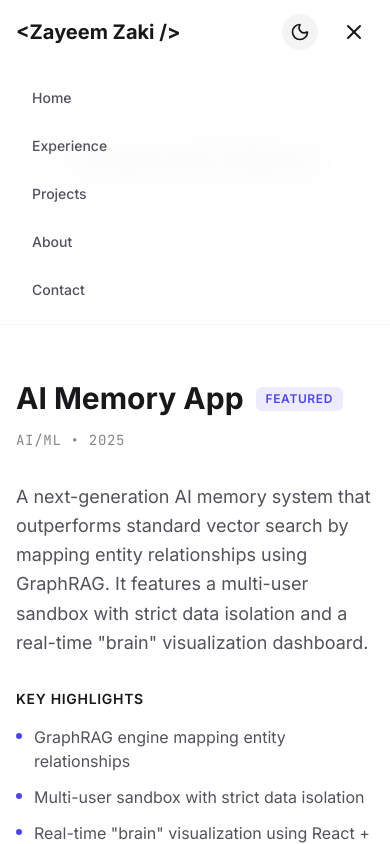
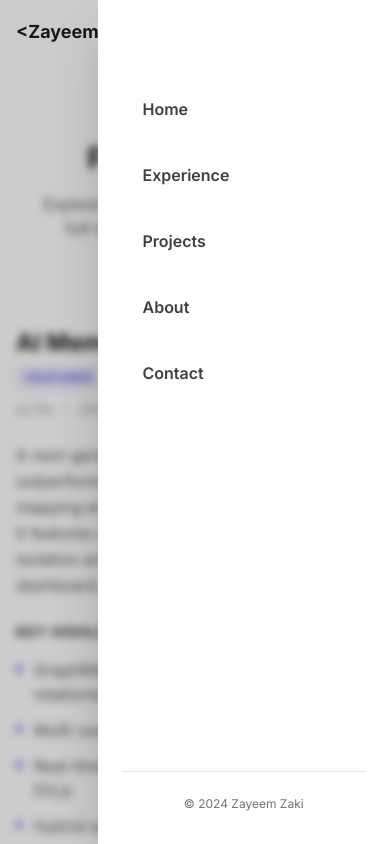
Before and after one commit to zayeemZaki/my-portfolio, a React (Vite) app: page /projects in a window 390 px wide. Both pictures are taken after a click on the button 354 px from the left and 32 px from the top of the page. Shown: the top 844 px of the page. Built offline with nearby package versions, Linux system fonts and the light colour scheme.

Commit message:
make portfolio fully mobile responsive with cool hamburger menu

```diff
--- a/src/components/Footer.tsx
+++ b/src/components/Footer.tsx
@@ -14,11 +14,11 @@ const Footer = () => {
 
   return (
     <footer className="bg-zinc-50 dark:bg-zinc-900/50 border-t border-zinc-100 dark:border-zinc-800 transition-colors duration-300">
-      <div className="max-w-7xl mx-auto px-4 sm:px-6 lg:px-8 py-12">
-        <div className="grid grid-cols-1 md:grid-cols-3 gap-8">
+      <div className="max-w-7xl mx-auto px-4 sm:px-6 lg:px-8 py-10 sm:py-12">
+        <div className="grid grid-cols-1 sm:grid-cols-2 md:grid-cols-3 gap-8 sm:gap-6">
           {/* Brand */}
-          <div className="space-y-4">
-            <h3 className="text-xl font-bold bg-gradient-to-r from-indigo-600 to-indigo-400 dark:from-indigo-400 dark:to-indigo-300 bg-clip-text text-transparent">
+          <div className="space-y-3 sm:space-y-4 text-center sm:text-left">
+            <h3 className="text-lg sm:text-xl font-bold bg-gradient-to-r from-indigo-600 to-indigo-400 dark:from-indigo-400 dark:to-indigo-300 bg-clip-text text-transparent">
               {personalInfo.name}
             </h3>
             <p className="text-zinc-600 dark:text-zinc-400 text-sm">
@@ -30,7 +30,7 @@ const Footer = () => {
           </div>
 
           {/* Quick Links */}
-          <div className="space-y-4">
+          <div className="space-y-3 sm:space-y-4 text-center sm:text-left">
             <h4 className="text-sm font-semibold text-zinc-900 dark:text-zinc-50 uppercase tracking-wider">
               Quick Links
             </h4>
@@ -59,11 +59,11 @@ const Footer = () => {
           </div>
 
           {/* Social Links */}
-          <div className="space-y-4">
+          <div className="space-y-3 sm:space-y-4 text-center sm:text-left">
             <h4 className="text-sm font-semibold text-zinc-900 dark:text-zinc-50 uppercase tracking-wider">
               Connect
             </h4>
-            <div className="flex space-x-4">
+            <div className="flex justify-center sm:justify-start space-x-3 sm:space-x-4">
               {personalInfo.socialLinks.map((social) => {
                 const Icon = iconMap[social.icon.toLowerCase()] || Mail;
                 return (
@@ -82,7 +82,7 @@ const Footer = () => {
             </div>
             <a
               href={`mailto:${personalInfo.email}`}
-              className="text-zinc-600 dark:text-zinc-400 hover:text-indigo-600 dark:hover:text-indigo-400 text-sm transition-colors block"
+              className="text-zinc-600 dark:text-zinc-400 hover:text-indigo-600 dark:hover:text-indigo-400 text-sm transition-colors block break-all"
             >
               {personalInfo.email}
             </a>
@@ -90,9 +90,9 @@ const Footer = () => {
         </div>
 
         {/* Bottom Bar */}
-        <div className="mt-12 pt-8 border-t border-zinc-200 dark:border-zinc-800">
-          <div className="flex flex-col md:flex-row justify-between items-center space-y-4 md:space-y-0">
-            <p className="text-zinc-500 dark:text-zinc-500 text-sm flex items-center">
+        <div className="mt-10 sm:mt-12 pt-6 sm:pt-8 border-t border-zinc-200 dark:border-zinc-800">
+          <div className="flex flex-col md:flex-row justify-between items-center space-y-3 md:space-y-0">
+            <p className="text-zinc-500 dark:text-zinc-500 text-xs sm:text-sm text-center md:text-left">
               © {currentYear} {personalInfo.name}. Built with Tailwind CSS and React
             </p>
           </div>
--- a/src/components/Navbar.tsx
+++ b/src/components/Navbar.tsx
@@ -1,6 +1,6 @@
 import { useState, useEffect } from 'react';
 import { Link, useNavigate } from 'react-router-dom';
-import { Menu, X, Sun, Moon } from 'lucide-react';
+import { Sun, Moon } from 'lucide-react';
 import { motion, AnimatePresence } from 'framer-motion';
 import { portfolioData } from '../store/data';
 import { useTheme } from '../context/ThemeContext';
@@ -28,6 +28,18 @@ const Navbar = () => {
     return () => window.removeEventListener('scroll', handleScroll);
   }, []);
 
+  // Lock body scroll when mobile menu is open
+  useEffect(() => {
+    if (isMobileMenuOpen) {
+      document.body.style.overflow = 'hidden';
+    } else {
+      document.body.style.overflow = 'unset';
+    }
+    return () => {
+      document.body.style.overflow = 'unset';
+    };
+  }, [isMobileMenuOpen]);
+
   const handleNavClick = (path: string) => {
     setIsMobileMenuOpen(false);
 
@@ -46,6 +58,7 @@ const Navbar = () => {
   };
 
   return (
+    <>
       <motion.nav
         initial={{ y: -100 }}
         animate={{ y: 0 }}
@@ -59,12 +72,12 @@ const Navbar = () => {
         <div className="max-w-7xl mx-auto px-4 sm:px-6 lg:px-8">
           <div className="flex items-center justify-between h-16">
             {/* Logo */}
-          <Link to="/" className="flex items-center space-x-2 group">
+            <Link to="/" className="flex items-center space-x-2 group z-50">
               <motion.div
                 whileHover={{ scale: 1.05 }}
-              className="text-xl font-bold text-zinc-900 dark:text-zinc-50 group-hover:text-indigo-600 dark:group-hover:text-indigo-400 transition-colors"
+                className="text-lg sm:text-xl font-bold text-zinc-900 dark:text-zinc-50 group-hover:text-indigo-600 dark:group-hover:text-indigo-400 transition-colors"
               >
-              &lt;{portfolioData.personalInfo.name} /&gt;
+                &lt;{portfolioData.personalInfo.name.split(' ')[0]} /&gt;
               </motion.div>
             </Link>
 
@@ -92,51 +105,102 @@ const Navbar = () => {
               </motion.button>
             </div>
 
-          {/* Mobile Menu Button */}
-          <div className="flex items-center gap-4 md:hidden">
+            {/* Mobile Menu Controls */}
+            <div className="flex items-center gap-3 md:hidden z-50">
               <motion.button
                 whileTap={{ scale: 0.9 }}
                 onClick={toggleTheme}
                 className="p-2 rounded-full bg-zinc-100 dark:bg-zinc-800 text-zinc-900 dark:text-zinc-50"
+                aria-label="Toggle theme"
               >
-              {theme === 'dark' ? <Sun size={20} /> : <Moon size={20} />}
+                {theme === 'dark' ? <Sun size={18} /> : <Moon size={18} />}
               </motion.button>
 
+              {/* Animated Hamburger Button */}
               <button
                 onClick={() => setIsMobileMenuOpen(!isMobileMenuOpen)}
-              className="p-2 rounded-lg text-zinc-900 dark:text-zinc-50 hover:bg-zinc-100 dark:hover:bg-zinc-800 transition-colors"
+                className="relative p-2 rounded-lg text-zinc-900 dark:text-zinc-50 hover:bg-zinc-100 dark:hover:bg-zinc-800 transition-colors w-10 h-10 flex items-center justify-center"
+                aria-label="Toggle menu"
               >
-              {isMobileMenuOpen ? <X size={24} /> : <Menu size={24} />}
+                <div className="w-5 h-4 flex flex-col justify-between">
+                  <motion.span
+                    animate={isMobileMenuOpen ? { rotate: 45, y: 6 } : { rotate: 0, y: 0 }}
+                    transition={{ duration: 0.3 }}
+                    className="w-full h-0.5 bg-zinc-900 dark:bg-zinc-50 rounded-full origin-center"
+                  />
+                  <motion.span
+                    animate={isMobileMenuOpen ? { opacity: 0, x: -10 } : { opacity: 1, x: 0 }}
+                    transition={{ duration: 0.2 }}
+                    className="w-full h-0.5 bg-zinc-900 dark:bg-zinc-50 rounded-full"
+                  />
+                  <motion.span
+                    animate={isMobileMenuOpen ? { rotate: -45, y: -6 } : { rotate: 0, y: 0 }}
+                    transition={{ duration: 0.3 }}
+                    className="w-full h-0.5 bg-zinc-900 dark:bg-zinc-50 rounded-full origin-center"
+                  />
+                </div>
               </button>
             </div>
           </div>
         </div>
+      </motion.nav>
 
-      {/* Mobile Menu */}
+      {/* Full-Screen Mobile Menu Overlay */}
       <AnimatePresence>
         {isMobileMenuOpen && (
+          <>
+            {/* Backdrop */}
             <motion.div
-            initial={{ opacity: 0, height: 0 }}
-            animate={{ opacity: 1, height: 'auto' }}
-            exit={{ opacity: 0, height: 0 }}
+              initial={{ opacity: 0 }}
+              animate={{ opacity: 1 }}
+              exit={{ opacity: 0 }}
               transition={{ duration: 0.3 }}
-            className="md:hidden bg-white/95 dark:bg-zinc-950/95 backdrop-blur-lg border-b border-zinc-100 dark:border-zinc-800"
+              onClick={() => setIsMobileMenuOpen(false)}
+              className="fixed inset-0 bg-black/20 dark:bg-black/40 backdrop-blur-sm z-40 md:hidden"
+            />
+
+            {/* Slide-in Menu */}
+            <motion.div
+              initial={{ x: '100%' }}
+              animate={{ x: 0 }}
+              exit={{ x: '100%' }}
+              transition={{ type: 'spring', damping: 30, stiffness: 300 }}
+              className="fixed top-0 right-0 bottom-0 w-[75%] max-w-sm bg-white dark:bg-zinc-900 z-50 md:hidden shadow-2xl"
             >
-            <div className="px-4 py-4 space-y-3">
-              {navLinks.map((link) => (
-                <button
+              <div className="flex flex-col h-full pt-20 pb-8 px-6">
+                {/* Navigation Links */}
+                <nav className="flex-1 space-y-2">
+                  {navLinks.map((link, index) => (
+                    <motion.button
                       key={link.name}
+                      initial={{ opacity: 0, x: 50 }}
+                      animate={{ opacity: 1, x: 0 }}
+                      transition={{ delay: index * 0.1, duration: 0.3 }}
                       onClick={() => handleNavClick(link.path)}
-                  className="block w-full text-left px-4 py-2 rounded-lg text-sm font-medium text-zinc-600 dark:text-zinc-400 hover:bg-zinc-100 dark:hover:bg-zinc-800 hover:text-indigo-600 dark:hover:text-indigo-400 transition-colors"
+                      className="block w-full text-left px-5 py-4 rounded-xl text-base font-semibold text-zinc-700 dark:text-zinc-300 hover:bg-indigo-50 dark:hover:bg-indigo-950/50 hover:text-indigo-600 dark:hover:text-indigo-400 transition-all duration-200 border border-transparent hover:border-indigo-200 dark:hover:border-indigo-800"
                     >
                       {link.name}
-                </button>
+                    </motion.button>
                   ))}
+                </nav>
+
+                {/* Footer */}
+                <motion.div
+                  initial={{ opacity: 0, y: 20 }}
+                  animate={{ opacity: 1, y: 0 }}
+                  transition={{ delay: 0.5 }}
+                  className="pt-6 border-t border-zinc-200 dark:border-zinc-800"
+                >
+                  <p className="text-xs text-zinc-500 dark:text-zinc-400 text-center">
+                    © {new Date().getFullYear()} {portfolioData.personalInfo.name}
+                  </p>
+                </motion.div>
               </div>
             </motion.div>
+          </>
         )}
       </AnimatePresence>
-    </motion.nav>
+    </>
   );
 };
 
--- a/src/components/ProjectModal.tsx
+++ b/src/components/ProjectModal.tsx
@@ -63,11 +63,11 @@ const ProjectModal = ({ project, isOpen, onClose }: ProjectModalProps) => {
               className="relative w-full max-w-5xl max-h-[90vh] bg-white dark:bg-zinc-900 rounded-2xl shadow-2xl flex flex-col border border-zinc-200 dark:border-zinc-800"
             >
               {/* Header */}
-              <div className="flex items-center justify-between px-6 md:px-8 py-5 border-b border-zinc-200 dark:border-zinc-800 bg-white dark:bg-zinc-900 flex-shrink-0">
-                <h2 className="text-2xl md:text-3xl font-bold text-zinc-900 dark:text-zinc-50 pr-4">
+              <div className="flex items-center justify-between px-4 sm:px-6 md:px-8 py-4 sm:py-5 border-b border-zinc-200 dark:border-zinc-800 bg-white dark:bg-zinc-900 flex-shrink-0">
+                <h2 className="text-xl sm:text-2xl md:text-3xl font-bold text-zinc-900 dark:text-zinc-50 pr-2 sm:pr-4 line-clamp-2">
                   {project.title}
                 </h2>
-                <div className="flex items-center gap-2 flex-shrink-0">
+                <div className="flex items-center gap-1 sm:gap-2 flex-shrink-0">
                   {project.liveUrl && (
                     <a
                       href={project.liveUrl}
@@ -107,7 +107,7 @@ const ProjectModal = ({ project, isOpen, onClose }: ProjectModalProps) => {
                 <div className={`${isMobile ? 'bg-zinc-50 dark:bg-zinc-950' : 'bg-zinc-100 dark:bg-zinc-950'}`}>
                   {isMobile ? (
                     // Mobile Screenshot - Centered with phone styling
-                    <div className="flex items-center justify-center py-12 px-6">
+                    <div className="flex items-center justify-center py-8 sm:py-12 px-4 sm:px-6">
                       <div
                         className="relative group cursor-zoom-in"
                         onClick={() => setSelectedImage(project.thumbnail)}
@@ -155,7 +155,7 @@ const ProjectModal = ({ project, isOpen, onClose }: ProjectModalProps) => {
                 </div>
 
                 {/* Body - Description & Features */}
-                <div className="px-6 md:px-8 py-6 space-y-6">
+                <div className="px-4 sm:px-6 md:px-8 py-4 sm:py-6 space-y-4 sm:space-y-6">
                   {/* Full Description */}
                   <div>
                     <p className="text-base text-zinc-700 dark:text-zinc-300 leading-relaxed">
@@ -231,8 +231,8 @@ const ProjectModal = ({ project, isOpen, onClose }: ProjectModalProps) => {
               </div>
 
               {/* Footer - Tech Stack */}
-              <div className="px-6 md:px-8 py-5 border-t border-zinc-200 dark:border-zinc-800 bg-zinc-50 dark:bg-zinc-900/50 flex-shrink-0">
-                <h3 className="text-xs font-semibold text-zinc-600 dark:text-zinc-400 uppercase tracking-wider mb-3">
+              <div className="px-4 sm:px-6 md:px-8 py-4 sm:py-5 border-t border-zinc-200 dark:border-zinc-800 bg-zinc-50 dark:bg-zinc-900/50 flex-shrink-0">
+                <h3 className="text-xs font-semibold text-zinc-600 dark:text-zinc-400 uppercase tracking-wider mb-2 sm:mb-3">
                   Tech Stack
                 </h3>
                 <div className="flex flex-wrap gap-2">
--- a/src/components/sections/Hero.tsx
+++ b/src/components/sections/Hero.tsx
@@ -19,29 +19,29 @@ const Hero = () => {
   const sentence = personalInfo.headline.split("");
 
   return (
-    <section id="hero" className="min-h-screen flex items-center justify-center px-4 sm:px-6 lg:px-8 pt-20 bg-white dark:bg-zinc-950 relative overflow-hidden">
+    <section id="hero" className="min-h-screen flex items-center justify-center px-4 sm:px-6 lg:px-8 pt-20 pb-12 sm:pb-16 lg:pb-20 bg-white dark:bg-zinc-950 relative overflow-hidden">
       {/* Background Elements */}
       <div className="absolute inset-0 overflow-hidden pointer-events-none">
-        <div className="absolute -top-[20%] -right-[10%] w-[70vh] h-[70vh] bg-indigo-500/5 rounded-full blur-3xl" />
-        <div className="absolute top-[20%] -left-[10%] w-[50vh] h-[50vh] bg-indigo-400/5 rounded-full blur-3xl" />
+        <div className="absolute -top-[20%] -right-[10%] w-[50vh] sm:w-[70vh] h-[50vh] sm:h-[70vh] bg-indigo-500/5 rounded-full blur-3xl" />
+        <div className="absolute top-[20%] -left-[10%] w-[40vh] sm:w-[50vh] h-[40vh] sm:h-[50vh] bg-indigo-400/5 rounded-full blur-3xl" />
       </div>
 
       <div className="max-w-7xl mx-auto w-full relative z-10">
-        <div className="grid grid-cols-1 lg:grid-cols-2 gap-12 lg:gap-20 items-center">
+        <div className="grid grid-cols-1 lg:grid-cols-2 gap-8 sm:gap-12 lg:gap-20 items-center">
           <motion.div
             initial="hidden"
             animate="visible"
-            className="space-y-8"
+            className="space-y-6 sm:space-y-8 text-center lg:text-left"
           >
             <motion.div
               initial={{ opacity: 0, y: 20 }}
               animate={{ opacity: 1, y: 0 }}
               transition={{ duration: 0.5 }}
             >
-              <span className="inline-block py-1 px-3 rounded-full bg-indigo-50 dark:bg-indigo-950 text-indigo-600 dark:text-indigo-400 font-medium text-sm mb-6">
+              <span className="inline-block py-1 px-3 rounded-full bg-indigo-50 dark:bg-indigo-950 text-indigo-600 dark:text-indigo-400 font-medium text-sm mb-4 sm:mb-6">
                 Available for hire
               </span>
-              <h1 className="text-5xl md:text-7xl font-bold text-zinc-900 dark:text-zinc-50 tracking-tight leading-tight mb-6">
+              <h1 className="text-4xl sm:text-5xl md:text-6xl lg:text-7xl font-bold text-zinc-900 dark:text-zinc-50 tracking-tight leading-tight mb-4 sm:mb-6">
                 {sentence.map((char, index) => (
                   <motion.span
                     key={`${char}-${index}`}
@@ -56,7 +56,7 @@ const Hero = () => {
                 initial={{ opacity: 0, y: 20 }}
                 animate={{ opacity: 1, y: 0 }}
                 transition={{ delay: 0.5, duration: 0.5 }}
-                className="text-xl text-zinc-600 dark:text-zinc-400 max-w-2xl leading-relaxed"
+                className="text-lg sm:text-xl text-zinc-600 dark:text-zinc-400 max-w-2xl mx-auto lg:mx-0 leading-relaxed"
               >
                 {personalInfo.subheadline}
               </motion.p>
@@ -66,7 +66,7 @@ const Hero = () => {
               initial={{ opacity: 0, y: 20 }}
               animate={{ opacity: 1, y: 0 }}
               transition={{ delay: 0.7, duration: 0.5 }}
-              className="flex flex-wrap gap-4"
+              className="flex flex-col sm:flex-row flex-wrap gap-3 sm:gap-4 justify-center lg:justify-start"
             >
               <Button
                 onClick={() => scrollToSection('projects')}
--- a/src/pages/Projects.tsx
+++ b/src/pages/Projects.tsx
@@ -39,21 +39,21 @@ const Projects = () => {
           initial={{ opacity: 0, y: 20 }}
           animate={{ opacity: 1, y: 0 }}
           transition={{ duration: 0.5 }}
-          className="mb-24 text-center"
+          className="mb-16 sm:mb-20 lg:mb-24 text-center px-4"
         >
           <p className="text-xs font-mono text-text-secondary uppercase tracking-widest mb-3">
             /projects
           </p>
-          <h1 className="text-4xl md:text-5xl lg:text-6xl font-bold text-text-primary mb-5">
+          <h1 className="text-3xl sm:text-4xl md:text-5xl lg:text-6xl font-bold text-text-primary mb-4 sm:mb-5">
             Featured Work
           </h1>
-          <p className="text-lg text-text-secondary max-w-2xl mx-auto">
+          <p className="text-base sm:text-lg text-text-secondary max-w-2xl mx-auto">
             Explore {projects.length} projects spanning AI systems, full-stack applications, and mobile experiences
           </p>
         </motion.header>
 
         {/* Projects - Alternating Layout */}
-        <div className="space-y-32 lg:space-y-40">
+        <div className="space-y-20 sm:space-y-28 lg:space-y-40">
           {sortedProjects.map((project, index) => {
             const isEven = index % 2 === 0;
             const isMobile = project.type === 'mobile';
@@ -72,34 +72,34 @@ const Projects = () => {
                 key={project.id}
                 initial={{ opacity: 0, y: 50 }}
                 whileInView={{ opacity: 1, y: 0 }}
-                viewport={{ once: true, margin: '-100px' }}
+                viewport={{ once: true, margin: '-50px' }}
                 transition={{ duration: 0.7, delay: 0.1 }}
-                className={`grid grid-cols-1 lg:grid-cols-2 gap-12 lg:gap-16 items-center ${
+                className={`grid grid-cols-1 lg:grid-cols-2 gap-8 sm:gap-10 lg:gap-16 items-center ${
                   isEven ? '' : 'lg:flex-row-reverse'
                 }`}
               >
                 {/* Text Content */}
-                <div className={`space-y-8 ${isEven ? 'lg:order-1' : 'lg:order-2'}`}>
+                <div className={`space-y-6 sm:space-y-8 ${isEven ? 'lg:order-1' : 'lg:order-2'}`}>
                   {/* Header */}
                   <div>
-                    <div className="flex items-center gap-3 mb-3">
-                      <h2 className="text-3xl md:text-4xl lg:text-5xl font-bold text-text-primary leading-tight">
+                    <div className="flex flex-col sm:flex-row sm:items-center gap-2 sm:gap-3 mb-3">
+                      <h2 className="text-2xl sm:text-3xl md:text-4xl lg:text-5xl font-bold text-text-primary leading-tight">
                         {project.title}
                       </h2>
                       {project.featured && (
-                        <span className="px-2.5 py-1 bg-accent-primary/10 text-accent-primary rounded-md text-xs font-semibold uppercase tracking-wider">
+                        <span className="px-2.5 py-1 bg-accent-primary/10 text-accent-primary rounded-md text-xs font-semibold uppercase tracking-wider w-fit">
                           Featured
                         </span>
                       )}
                     </div>
-                    <p className="text-sm font-mono text-text-secondary/70 uppercase tracking-wider">
+                    <p className="text-xs sm:text-sm font-mono text-text-secondary/70 uppercase tracking-wider">
                       {project.category} • {new Date(project.date).getFullYear()}
                     </p>
                   </div>
 
                   {/* Description */}
                   <div>
-                    <p className="text-lg text-text-secondary leading-relaxed">
+                    <p className="text-base sm:text-lg text-text-secondary leading-relaxed">
                       {project.fullDescription}
                     </p>
                   </div>
@@ -123,9 +123,9 @@ const Projects = () => {
 
                   {/* Impact Metrics */}
                   {project.metrics && project.metrics.length > 0 && (
-                    <div className="flex items-center gap-4 py-4 px-5 bg-zinc-50 dark:bg-zinc-900/50 rounded-xl border border-zinc-200 dark:border-zinc-800">
+                    <div className="flex flex-wrap items-center gap-3 sm:gap-4 py-3 sm:py-4 px-4 sm:px-5 bg-zinc-50 dark:bg-zinc-900/50 rounded-xl border border-zinc-200 dark:border-zinc-800">
                       {project.metrics.map((metric, idx) => (
-                        <div key={idx} className="flex items-center gap-4">
+                        <div key={idx} className="flex items-center gap-3 sm:gap-4">
                           <div className="flex items-baseline gap-1.5">
                             <span className="font-mono text-xs text-zinc-500 dark:text-zinc-400">
                               {metric.label}:
@@ -160,13 +160,13 @@ const Projects = () => {
                   </div>
 
                   {/* Action Buttons */}
-                  <div className="flex items-center gap-3 pt-2">
+                  <div className="flex flex-col sm:flex-row items-stretch sm:items-center gap-3 pt-2">
                     {project.liveUrl && (
                       <a
                         href={project.liveUrl}
                         target="_blank"
                         rel="noopener noreferrer"
-                        className="inline-flex items-center gap-2 px-6 py-3 bg-accent-primary hover:bg-accent-primary/90 text-white text-sm font-semibold rounded-lg transition-colors shadow-lg shadow-accent-primary/25"
+                        className="inline-flex items-center justify-center gap-2 px-5 sm:px-6 py-3 bg-accent-primary hover:bg-accent-primary/90 text-white text-sm font-semibold rounded-lg transition-colors shadow-lg shadow-accent-primary/25"
                       >
                         <ExternalLink size={16} />
                         <span>Live Demo</span>
@@ -177,7 +177,7 @@ const Projects = () => {
                         href={project.repoUrl}
                         target="_blank"
                         rel="noopener noreferrer"
-                        className="inline-flex items-center gap-2 px-6 py-3 border border-border hover:border-accent-primary/50 hover:bg-bg-secondary/50 text-text-primary text-sm font-semibold rounded-lg transition-all"
+                        className="inline-flex items-center justify-center gap-2 px-5 sm:px-6 py-3 border border-border hover:border-accent-primary/50 hover:bg-bg-secondary/50 text-text-primary text-sm font-semibold rounded-lg transition-all"
                       >
                         <Github size={16} />
                         <span>Source Code</span>
@@ -202,7 +202,7 @@ const Projects = () => {
                       {isMobile ? (
                         // Mobile Phone Mockup with 3D Tilt
                         <div
-                          className="relative mx-auto w-[320px] transition-transform duration-500 group-hover:scale-[1.02] cursor-zoom-in"
+                          className="relative mx-auto w-[280px] sm:w-[320px] transition-transform duration-500 group-hover:scale-[1.02] cursor-zoom-in"
                           style={{
                             transform: isEven
                               ? 'rotateY(-8deg) rotateX(2deg)'
@@ -289,7 +289,7 @@ const Projects = () => {
                         whileInView={{ opacity: 1, y: 0 }}
                         viewport={{ once: true }}
                         transition={{ duration: 0.5, delay: 0.4 }}
-                        className="mt-6 space-y-4"
+                        className="mt-4 sm:mt-6 space-y-4"
                       >
                         {images.slice(1).map((img, idx) => (
                           <div
```
Also changed, not shown: src/pages/About.tsx (+41 -40 lines), src/pages/Experience.tsx (+12 -12 lines). Lines whose indentation alone changed are shown as unchanged.
